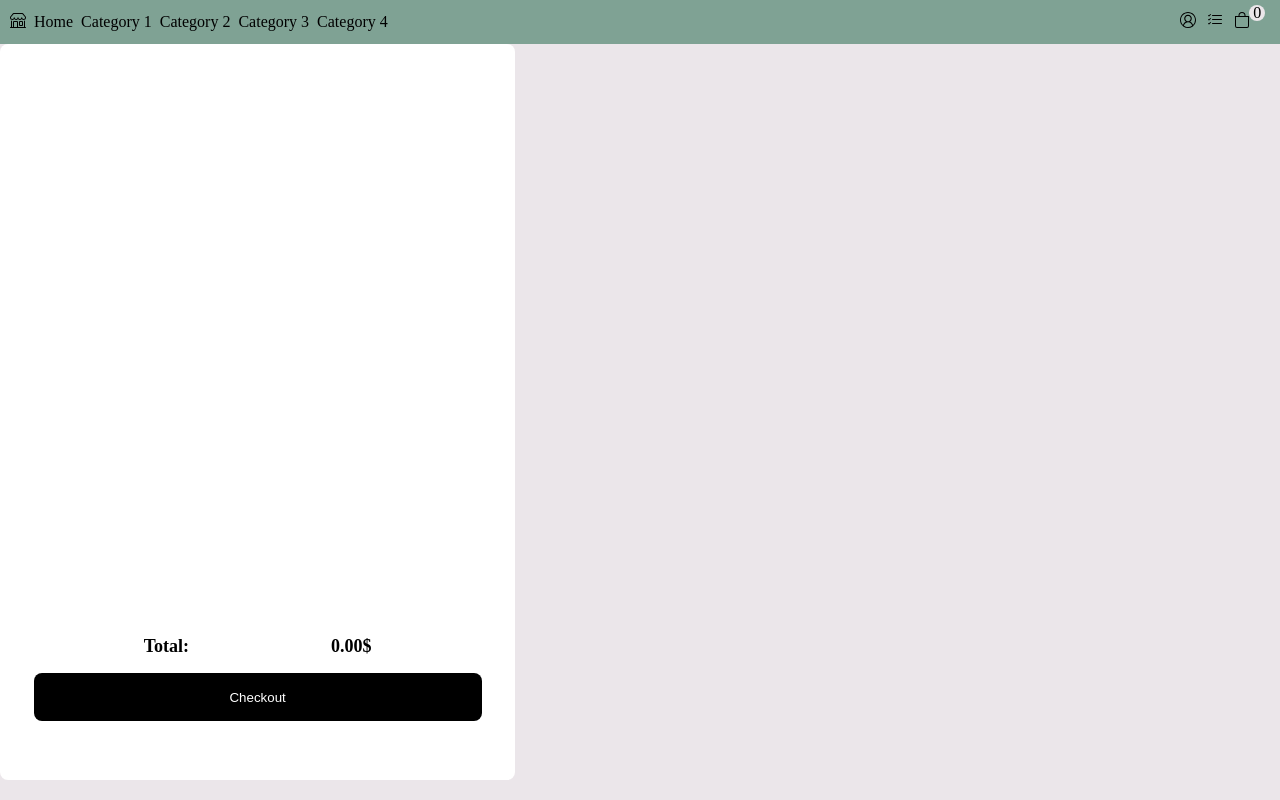
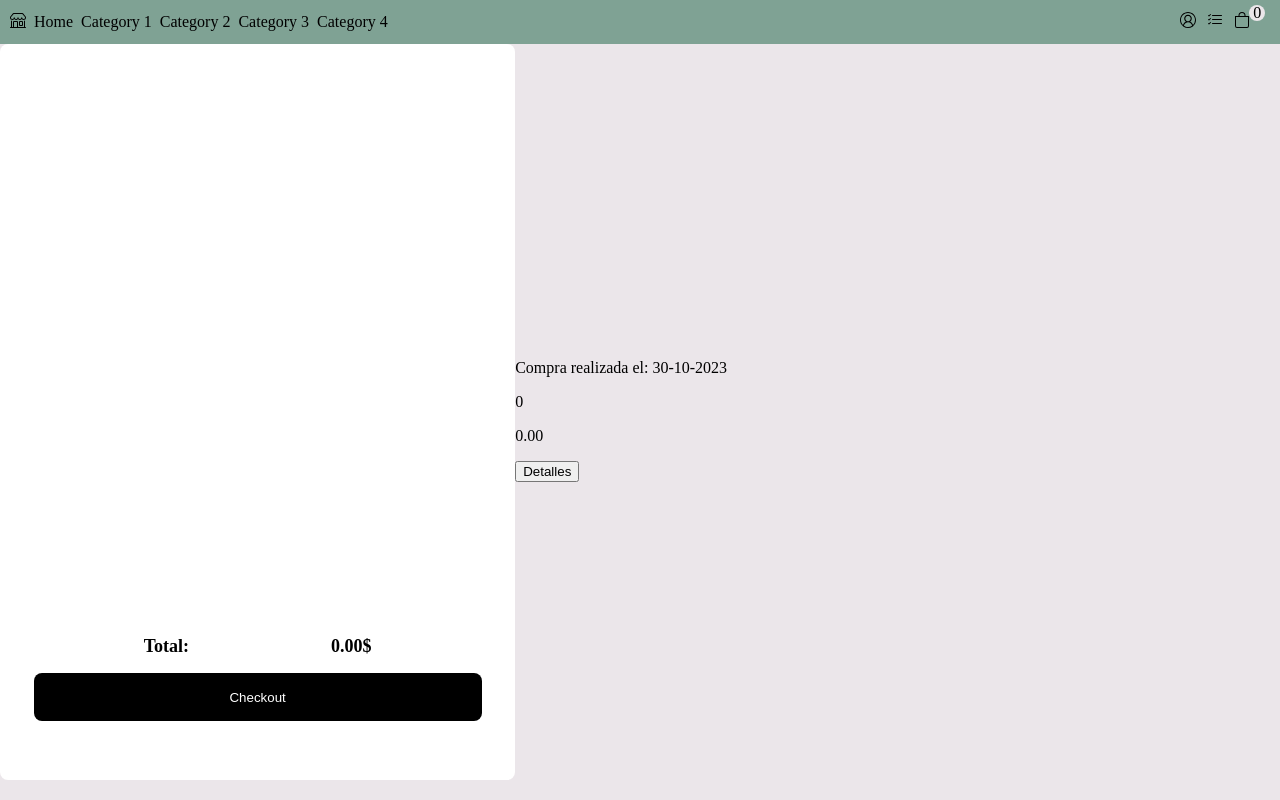
Before and after one commit to MacDuki/Ecommerce-react, a React (Vite) app: page /ItemBag in a window 1280 px wide. Both pictures are taken after a click on the element "Checkout". Built offline with nearby package versions, Linux system fonts and the light colour scheme.

Commit message:
Creo logica de previousOrders con posibilidad de mostrar detalles

```diff
--- a/src/Context/Index.jsx
+++ b/src/Context/Index.jsx
@@ -25,7 +25,7 @@ function ShopContextProvider({ children }) {
 
 	// Order logic
 	const [order, setOrder] = useState([]);
-
+	const [previousOrders, setPreviousOrders] = useState([]);
 	return (
 		<shopContext.Provider
 			value={{
@@ -41,6 +41,8 @@ function ShopContextProvider({ children }) {
 				setShowMaximized,
 				setOrder,
 				order,
+				previousOrders,
+				setPreviousOrders,
 			}}>
 			{children}
 		</shopContext.Provider>
--- /dev/null
+++ b/src/MinimizedOrderList/Index.jsx
@@ -0,0 +1,40 @@
+import React from "react";
+import { shopContext } from "../Context/Index";
+import "./MinimizedOrderList.css";
+function MinimizedOrderList() {
+	const { previousOrders } = React.useContext(shopContext);
+
+	function showDetails(key) {
+		console.log("Llamada a showDetails con key:", key);
+		const orderSelected = previousOrders.find(
+			(previousOrder) => previousOrder.index === key
+		);
+
+		if (orderSelected) {
+			console.log("Objeto encontrado:", orderSelected);
+			orderSelected.products.forEach((product) => {
+				console.log("Título del producto:", product.title);
+			});
+		}
+	}
+
+	return (
+		<div>
+			{previousOrders?.map((previousOrder, key) => (
+				<div key={key} className={key}>
+					<p>{previousOrder.date}</p>
+					<p>{previousOrder.totalProduct}</p>
+					<p>{previousOrder.totalPrice}</p>
+					<button
+						onClick={() => {
+							showDetails(key);
+						}}>
+						Detalles
+					</button>
+				</div>
+			))}
+		</div>
+	);
+}
+
+export { MinimizedOrderList };
--- a/src/Pages/ItemBag/Index.jsx
+++ b/src/Pages/ItemBag/Index.jsx
@@ -1,25 +1,46 @@
 import React from "react";
 import { shopContext } from "../../Context/Index";
+import { MinimizedOrderList } from "../../MinimizedOrderList/Index";
 import { MinimizedProductBag } from "../../MinimizedProductBag/Index";
 import { totalPrice } from "../../functions/totalPrice";
 import "./ItemBag.css";
 
 function ItemBag() {
-	const { cartProducts, order, setOrder, setCartProducts, setCartNumber } =
-		React.useContext(shopContext);
+	const {
+		cartProducts,
+		order,
+		setOrder,
+		setCartProducts,
+		setCartNumber,
+		previousOrders,
+		setPreviousOrders,
+	} = React.useContext(shopContext);
 
 	let realCartProducts;
 	if (cartProducts.length > 0) {
 		realCartProducts = cartProducts.slice();
 		realCartProducts.shift();
 	}
+
+	function handlePreviousOrderList(orderToAdd) {
+		setPreviousOrders([...previousOrders, orderToAdd]);
+	}
+
 	function handleCheckout() {
+		const fechaActual = new Date();
+		const año = fechaActual.getFullYear();
+		const mes = fechaActual.getMonth();
+		const dia = fechaActual.getDate();
+		let indexN = 0; // Declarar 'indexN' antes del mapeo
 		const orderToAdd = {
-			date: "Fecha",
-			products: cartProducts,
-			totalProduct: cartProducts.length,
+			date: `Compra realizada el: ${dia}-${mes + 1}-${año}`,
+			products: realCartProducts,
+			totalProduct: realCartProducts.length,
 			totalPrice: totalPrice(realCartProducts),
+			index: indexN++,
 		};
+		indexN++;
+		handlePreviousOrderList(orderToAdd);
 		setOrder([...order, orderToAdd]);
 		setCartProducts([{}]);
 		setCartNumber(0);
@@ -27,7 +48,8 @@ function ItemBag() {
 
 	return (
 		<>
-			<section className='itembag-section-container'>
+			<section className='myorders-section-container'>
+				<div className='itembag-section-container'>
 					<div className='itembag-section'>
 						{realCartProducts?.map((product) => (
 							<MinimizedProductBag key={product.id} product={product} />
@@ -42,8 +64,18 @@ function ItemBag() {
 							handleCheckout();
 						}}
 						className='footer-total-price'>
-					<button className='button-checkout'>Checkout</button>
+						<button
+							onClick={() => {
+								handleCheckout();
+							}}
+							className='button-checkout'>
+							Checkout
+						</button>
 					</footer>
+				</div>
+				<div className='myLastOrders-section-container'>
+					<MinimizedOrderList />
+				</div>
 			</section>
 		</>
 	);
--- a/src/Pages/ItemBag/ItemBag.css
+++ b/src/Pages/ItemBag/ItemBag.css
@@ -1,3 +1,8 @@
+.myorders-section-container {
+	display: flex;
+	align-items: center;
+}
+
 .itembag-section-container {
 	display: flex;
 	flex-direction: column;
@@ -40,6 +45,7 @@
 	background-color: black;
 	border: none;
 	color: #ffffff;
+	cursor: pointer;
 }
 
 .span-container {
```
Also changed, not shown: src/MinimizedOrderList/MinimizedOrderList.css (added). Lines whose indentation alone changed are shown as unchanged.
